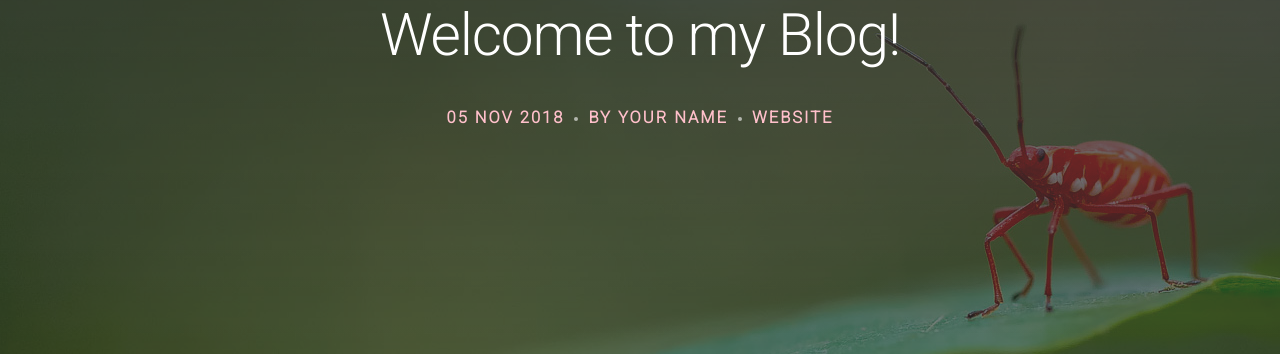
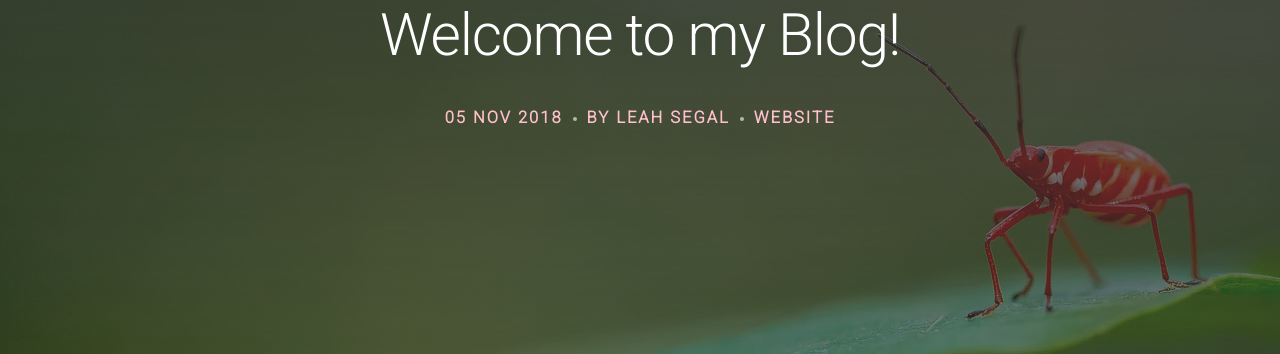
Before and after one commit to TanglesAndTwists/TanglesAndTwists.github.io, a Jekyll site: the page built from _posts/2018-11-05-first-blog-post.markdown, in a window 1280 px wide. Shown: the part 243-597 px from the top of the page. Built offline with Jekyll 4.4.1, drawn with Linux system fonts in a browser that asks for light colours; nearby versions of some CDN libraries; some web fonts are replaced; comment, search, counter and statistics services are not loaded; some of the changed lines change nothing that is shown.

Commit message:
Update _config.yml

```diff
--- a/_config.yml
+++ b/_config.yml
@@ -26,15 +26,13 @@
 disqus:              tanglesandtwists # get it on https://disqus.com/admin/
 
 author:
-  name:           	 your name
-  url:            	 your site url
-  facebook:          username
-  twitter:           username
-  google_plus:       username
-  linkedin:          username
-  dribbble:          username
-  pinterest:         username
-  kiva:              username
+  name:              Leah Segal
+  url:               https://tanglesandtwists.github.io
+  facebook:          profile.php?id=100009141895784&ref=br_tf
+  twitter:           segall2015
+  linkedin:          leah-segal-aa554a156
+  pinterest:         leahsegal15
+  instagram:         leah.creative
 
 fb_admins:           your facebook profile id
 fb_appid:            your facebook app id
```
